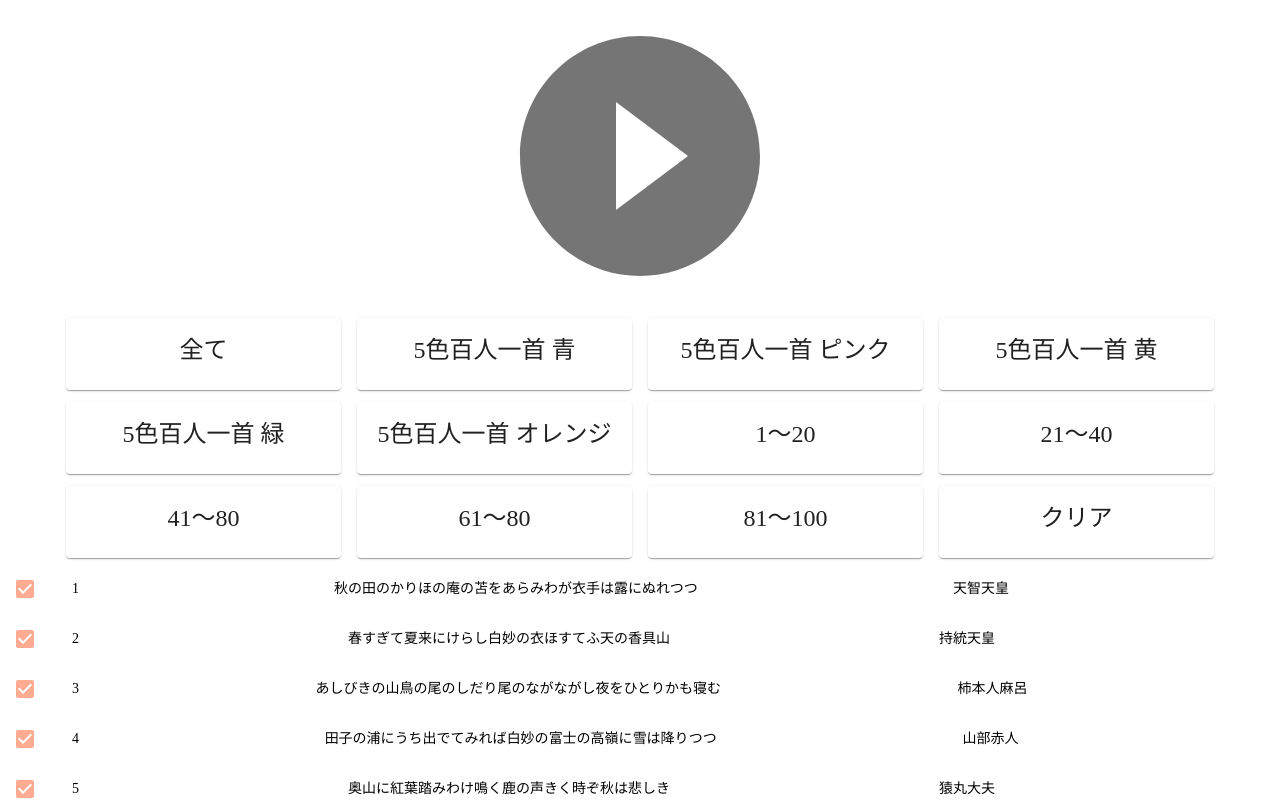
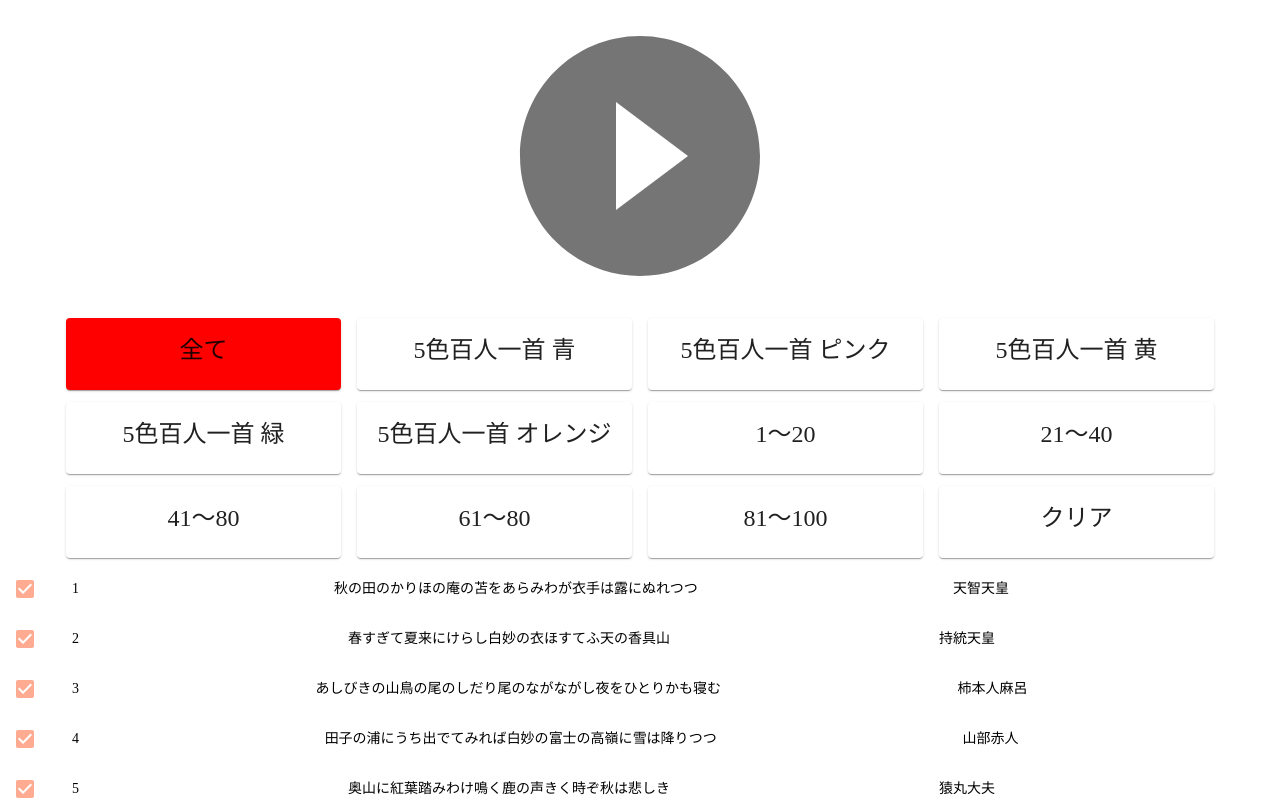
Before and after one commit to somurieengieer/Hyakuninisshu, a React (Create React App) app in the folder my-app/: page / in a window 1280 px wide. Shown: the top 800 px of the page. Built offline with nearby package versions, Linux system fonts and the light colour scheme.

Commit message:
曲集を選んでActiveSongsが反映されるよう修正

```diff
--- a/my-app/package.json
+++ b/my-app/package.json
@@ -15,6 +15,7 @@
     "@types/react-dom": "^16.9.6",
     "@types/react-redux": "^7.1.7",
     "axios": "^0.19.2",
+    "classnames": "^2.2.6",
     "react": "^16.13.1",
     "react-dom": "^16.13.1",
     "react-redux": "^7.2.0",
@@ -45,6 +46,7 @@
     ]
   },
   "devDependencies": {
+    "@types/classnames": "^2.2.10",
     "@types/react-sound": "^1.2.2",
     "@typescript-eslint/eslint-plugin": "^2.29.0",
     "@typescript-eslint/parser": "^2.29.0",
--- a/my-app/src/app/store.ts
+++ b/my-app/src/app/store.ts
@@ -1,11 +1,13 @@
 import {Action, configureStore, ThunkAction} from '@reduxjs/toolkit';
 import counterReducer from '../features/counter/counterSlice';
 import songReducer from '../features/song/songSlice'
+import songArchiveReducer from '../features/song/songArchiveSlice'
 
 export const store = configureStore({
   reducer: {
     counter: counterReducer,
     song: songReducer,
+    songArchive: songArchiveReducer,
   },
 });
 
--- a/my-app/src/features/song/SongArchive.tsx
+++ b/my-app/src/features/song/SongArchive.tsx
@@ -1,38 +1,17 @@
-import React from 'react';
+import React, {useEffect} from 'react';
 import {makeStyles} from "@material-ui/core/styles";
 import {Button, Card, CardContent, Typography} from "@material-ui/core";
-import {useDispatch} from "react-redux";
+import {useDispatch, useSelector} from "react-redux";
 import {replace} from './songSlice';
-
-interface Archive {
-  title: string,
-  songs: number[]
-}
-
-const songArchives: Archive[] = [
-  // @ts-ignore
-  {title: '全て', songs: [...Array(100).keys()].map(n => n+1)},
-  {title: '5色百人一首 青', songs: [3, 5, 6, 12, 14, ]},
-  {title: '5色百人一首 ピンク', songs: [1, 4, 13, 16, ]},
-  {title: '5色百人一首 黄', songs: [2, 7, 10, 18, ]},
-  {title: '5色百人一首 緑', songs: [8, 9, 11, 15, 17, 20]},
-  {title: '5色百人一首 オレンジ', songs: [19, ]},
-  // @ts-ignore
-  {title: '1〜20', songs: [...Array(20).keys()].map(n => n+1)},
-  // @ts-ignore
-  {title: '21〜40', songs: [...Array(20).keys()].map(n => n+21)},
-  // @ts-ignore
-  {title: '41〜80', songs: [...Array(20).keys()].map(n => n+41)},
-  // @ts-ignore
-  {title: '61〜80', songs: [...Array(20).keys()].map(n => n+61)},
-  // @ts-ignore
-  {title: '81〜100', songs: [...Array(20).keys()].map(n => n+81)},
-  {title: 'クリア', songs: []},
-];
+import {getSongArchive, selectActiveArchive, setArchive, songArchives} from "./songArchiveSlice";
+import classNames from "classnames";
 
 const useStyles = makeStyles({
   root: {
     minWidth: 275,
+  },
+  active: {
+    backgroundColor: 'red',
   },
   bullet: {
     display: 'inline-block',
@@ -50,17 +29,30 @@ const useStyles = makeStyles({
 export function SongArchive() {
   const classes = useStyles();
   const dispatch = useDispatch();
-  const bull = <span className={classes.bullet}>•</span>;
+  const activeArchive = useSelector(selectActiveArchive);
 
-  const replaceNumbers = (numbers: number[]): void => {
-    dispatch(replace(numbers));
+  // const replaceNumbers = (numbers: number[]): void => {
+  //   dispatch(replace(numbers));
+  // };
+
+  const changeArchive = (archiveTitle: string): void => {
+    dispatch(setArchive(getSongArchive(archiveTitle)))
   };
+
+  useEffect(() => {
+    dispatch(replace(activeArchive.songs))
+  }, [activeArchive]);
 
   return (
     <div>
       {songArchives.map(({title, songs})=> (
-        <Button key={title} onClick={() => replaceNumbers(songs)}>
-          <Card className={classes.root}>
+        <Button key={title} onClick={() => changeArchive(title)}>
+          <Card className={
+            classNames(
+              classes.root,
+              {[classes.active]: activeArchive.title == title}
+            )
+          }>
           <CardContent>
             {/*<Typography className={classes.title} color="textSecondary" gutterBottom>*/}
             {/*  Word of the Day*/}
--- a/my-app/src/features/song/Songs.tsx
+++ b/my-app/src/features/song/Songs.tsx
@@ -2,8 +2,6 @@ import React from 'react';
 import {Song, SongInfo} from "./Song";
 
 export function Songs() {
-
-  // const songNums: number[] = useSelector(selectActiveNumbers)
 
   // @ts-ignore
   const songNums: number[] = [...Array(100).keys()].map(n => n+1);
--- /dev/null
+++ b/my-app/src/features/song/songArchiveSlice.ts
@@ -0,0 +1,59 @@
+import {createSlice, PayloadAction} from '@reduxjs/toolkit';
+import {RootState} from '../../app/store';
+
+export interface SongArchive {
+  title: string,
+  songs: number[]
+}
+
+export const songArchives: SongArchive[] = [
+  // @ts-ignore
+  {title: '全て', songs: [...Array(100).keys()].map(n => n+1)},
+  {title: '5色百人一首 青', songs: [3, 5, 6, 12, 14, ]},
+  {title: '5色百人一首 ピンク', songs: [1, 4, 13, 16, ]},
+  {title: '5色百人一首 黄', songs: [2, 7, 10, 18, ]},
+  {title: '5色百人一首 緑', songs: [8, 9, 11, 15, 17, 20]},
+  {title: '5色百人一首 オレンジ', songs: [19, ]},
+  // @ts-ignore
+  {title: '1〜20', songs: [...Array(20).keys()].map(n => n+1)},
+  // @ts-ignore
+  {title: '21〜40', songs: [...Array(20).keys()].map(n => n+21)},
+  // @ts-ignore
+  {title: '41〜80', songs: [...Array(20).keys()].map(n => n+41)},
+  // @ts-ignore
+  {title: '61〜80', songs: [...Array(20).keys()].map(n => n+61)},
+  // @ts-ignore
+  {title: '81〜100', songs: [...Array(20).keys()].map(n => n+81)},
+  {title: 'クリア', songs: []},
+];
+
+export function getSongArchive(title: string): SongArchive {
+  return (songArchives.find(s => s.title == title) as SongArchive)
+}
+
+interface CounterState {
+  activeArchive: SongArchive
+}
+
+const initialState: CounterState = {
+  activeArchive: songArchives[0]
+};
+
+export const songArchiveSlice = createSlice({
+  name: 'songArchive',
+  initialState,
+  reducers: {
+    setArchive: (state, action: PayloadAction<SongArchive>) => {
+      state.activeArchive = action.payload
+    },
+  },
+});
+
+export const { setArchive } = songArchiveSlice.actions;
+
+// The function below is called a selector and allows us to select a value from
+// the state. Selectors can also be defined inline where they're used instead of
+// in the slice file. For example: `useSelector((state: RootState) => state.counter.value)`
+export const selectActiveArchive = (state: RootState) => state.songArchive.activeArchive;
+
+export default songArchiveSlice.reducer;
--- a/my-app/src/features/song/songSlice.ts
+++ b/my-app/src/features/song/songSlice.ts
@@ -4,11 +4,11 @@ import {RootState} from '../../app/store';
 // @ts-ignore
 export const allNumbers: number[] = [...Array(100).keys()].map(n => n+1);
 
-interface CounterState {
+interface State {
   activeNumbers: number[]
 }
 
-const initialState: CounterState = {
+const initialState: State = {
   activeNumbers: allNumbers
 };
 
```
Also changed, not shown: 1 other file (tests, documents, lock files or other folders).
